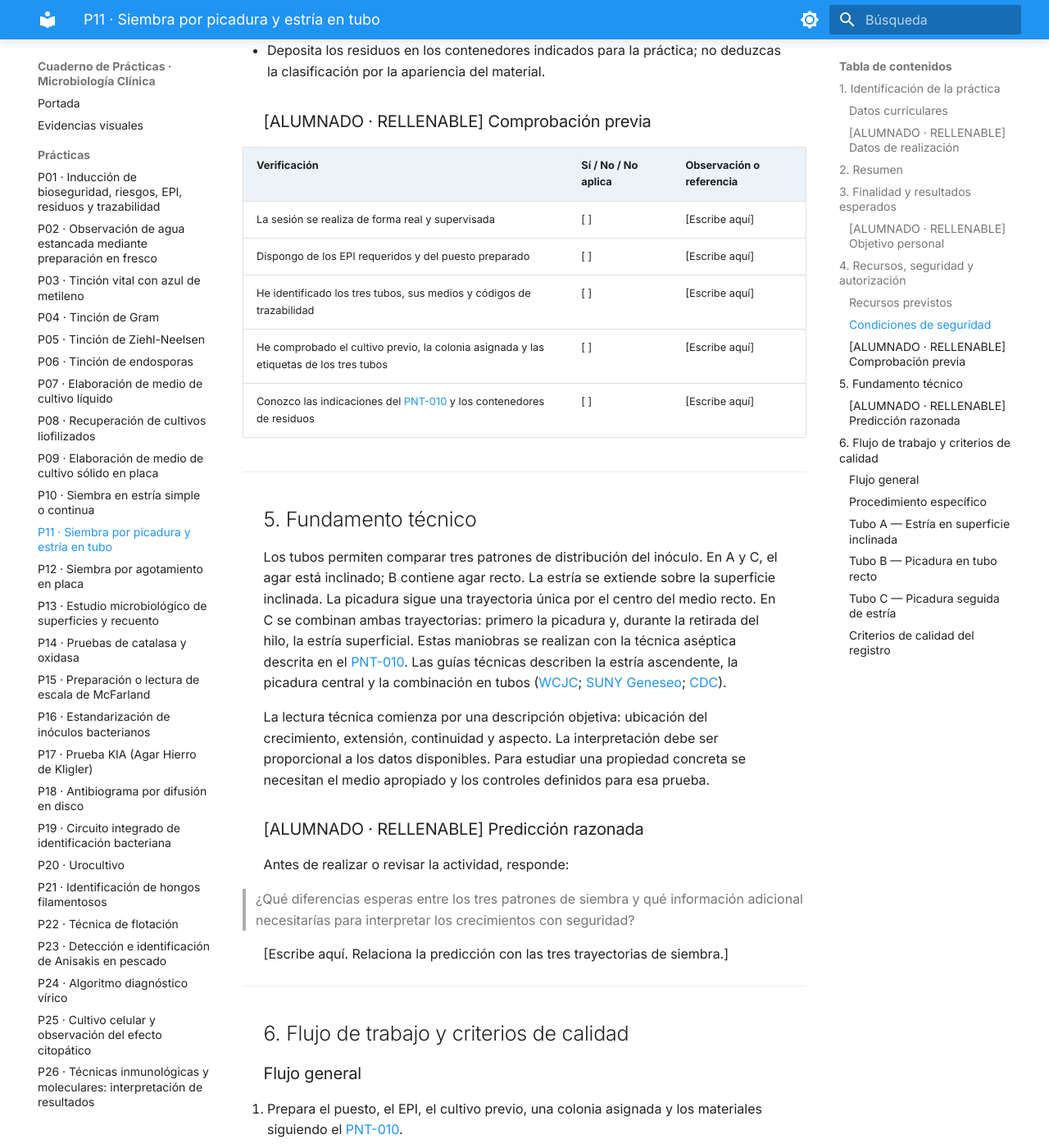
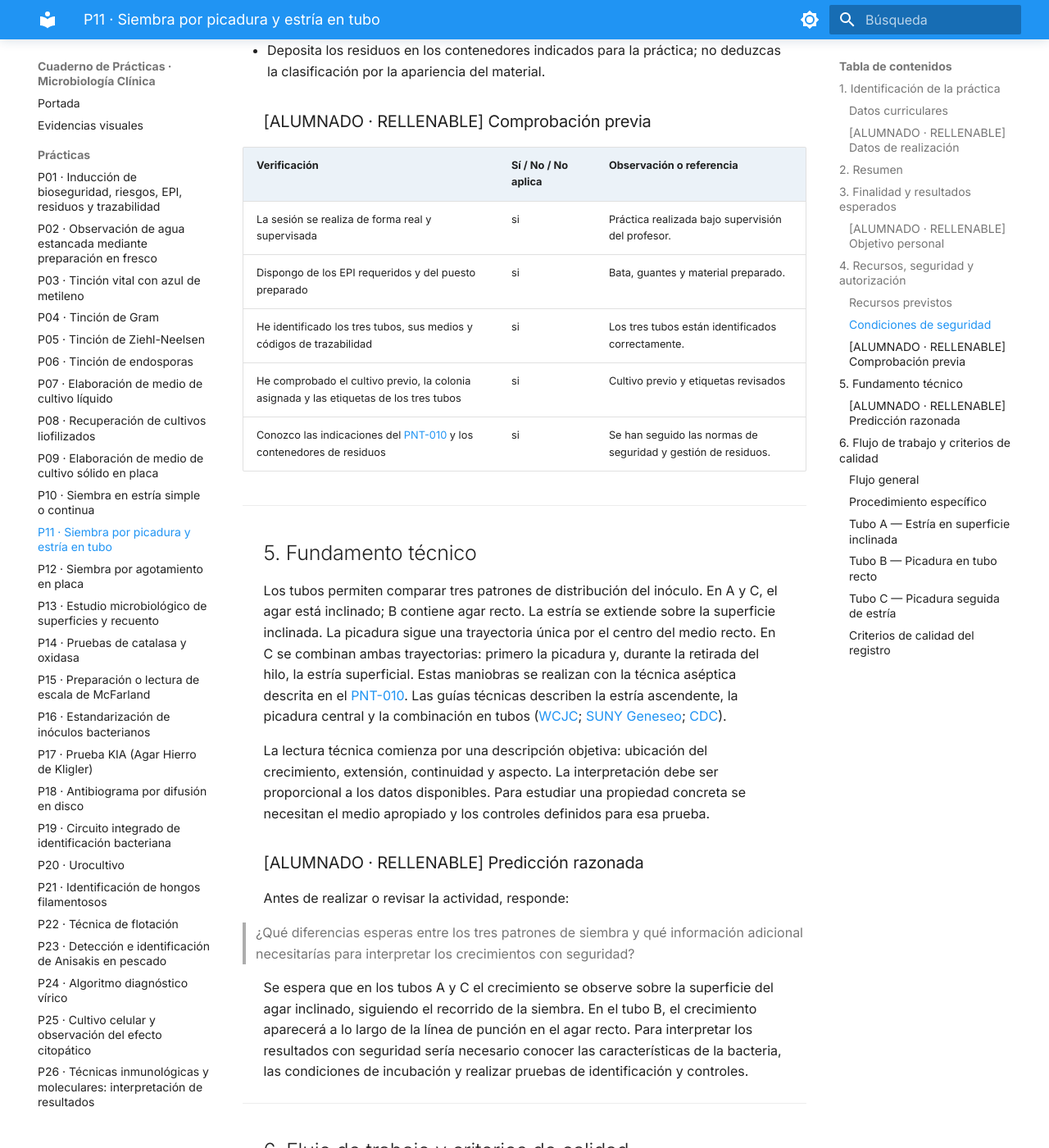
Before and after one commit to lloboc01-ai/Cuaderno-microbiolog-a-Leire-, an MkDocs documentation site: the page built from docs/practicas/P11_Siembra_picadura_y_estria.md, in a window 1280 px wide and 1400 px high, scrolled down 3477 px. Shown: the whole window at 82% size. Built offline with MkDocs 1.6.1 and Material for MkDocs 9.7.7, drawn with Linux system fonts in a browser that asks for light colours; some of the changed text lies outside the part shown.

Commit message:
Update P11_Siembra_picadura_y_estria.md

```diff
--- a/docs/practicas/P11_Siembra_picadura_y_estria.md
+++ b/docs/practicas/P11_Siembra_picadura_y_estria.md
@@ -92,11 +92,11 @@ Completa antes de empezar:
 
 | Verificación | Sí / No / No aplica | Observación o referencia |
 | --- | --- | --- |
-| La sesión se realiza de forma real y supervisada | [ ] | [Escribe aquí] |
-| Dispongo de los EPI requeridos y del puesto preparado | [ ] | [Escribe aquí] |
-| He identificado los tres tubos, sus medios y códigos de trazabilidad | [ ] | [Escribe aquí] |
-| He comprobado el cultivo previo, la colonia asignada y las etiquetas de los tres tubos | [ ] | [Escribe aquí] |
-| Conozco las indicaciones del [PNT-010](#pnt-010) y los contenedores de residuos | [ ] | [Escribe aquí] |
+| La sesión se realiza de forma real y supervisada | si  | Práctica realizada bajo supervisión del profesor. |
+| Dispongo de los EPI requeridos y del puesto preparado | si | Bata, guantes y material preparado. |
+| He identificado los tres tubos, sus medios y códigos de trazabilidad | si | Los tres tubos están identificados correctamente. |
+| He comprobado el cultivo previo, la colonia asignada y las etiquetas de los tres tubos | si | Cultivo previo y etiquetas revisados|
+| Conozco las indicaciones del [PNT-010](#pnt-010) y los contenedores de residuos | si| Se han seguido las normas de seguridad y gestión de residuos. |
 
 ---
 
@@ -113,7 +113,7 @@ Antes de realizar o revisar la actividad, responde:
 
 > ¿Qué diferencias esperas entre los tres patrones de siembra y qué información adicional necesitarías para interpretar los crecimientos con seguridad?
 
-[Escribe aquí. Relaciona la predicción con las tres trayectorias de siembra.]
+Se espera que en los tubos A y C el crecimiento se observe sobre la superficie del agar inclinado, siguiendo el recorrido de la siembra. En el tubo B, el crecimiento aparecerá a lo largo de la línea de punción en el agar recto. Para interpretar los resultados con seguridad sería necesario conocer las características de la bacteria, las condiciones de incubación y realizar pruebas de identificación y controles.
 
 ---
 
@@ -197,7 +197,7 @@ En los tres procedimientos, mantén la manipulación aséptica y la apertura/cie
 
 > Indica la medida de seguridad que consideras más importante para esta actividad y explica brevemente por qué.
 
-[Escribe aquí]
+La medida más importante es utilizar correctamente los EPI y mantener el material esterilizado para evitar contaminaciones y posibles infecciones durante la siembra.
 
 ---
 
@@ -209,13 +209,13 @@ Enumera los recursos que vas a utilizar y los residuos previstos. Escribe «No a
 
 | Elemento | Listado del alumnado |
 |---|---|
-| Instrumental | [Enumera el instrumental que vas a utilizar] |
-| Equipos | [Enumera los equipos que vas a utilizar] |
-| Reactivos/materiales | [Incluye la colonia asignada y tres tubos con medio sólido: A y C inclinados; B recto.] |
+| Instrumental | Asa de siembra, aguja de siembra y mechero |
+| Equipos |    Gradilla y material de protección (bata y guantes)|
+| Reactivos/materiales | Colonia asignada y tres tubos con medio sólido: A y C inclinados y B recto.  |
 
 | Residuo previsto | Tipo |
 |---|---|
-| [Enumera un residuo por fila; añade las filas necesarias o escribe «No aplica»] | [Urbanos o asimilables a los urbanos / Punzocortantes / Biológicos o infecciosos] |
+| No aplica|
 
 ## 9. Observaciones y resultados [ALUMNADO · RELLENABLE · DURANTE]
 
```
Also changed, not shown: other parts of docs/practicas/P11_Siembra_picadura_y_estria.md (+2 -2 lines).
